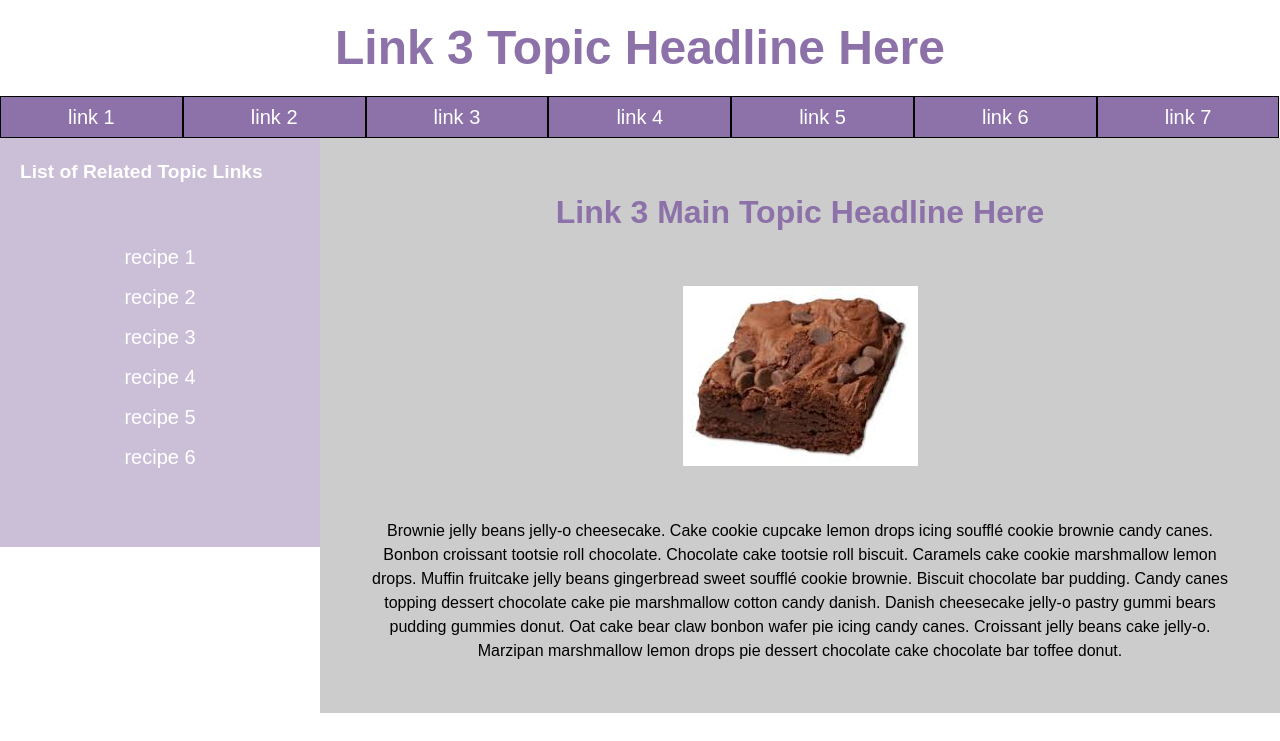
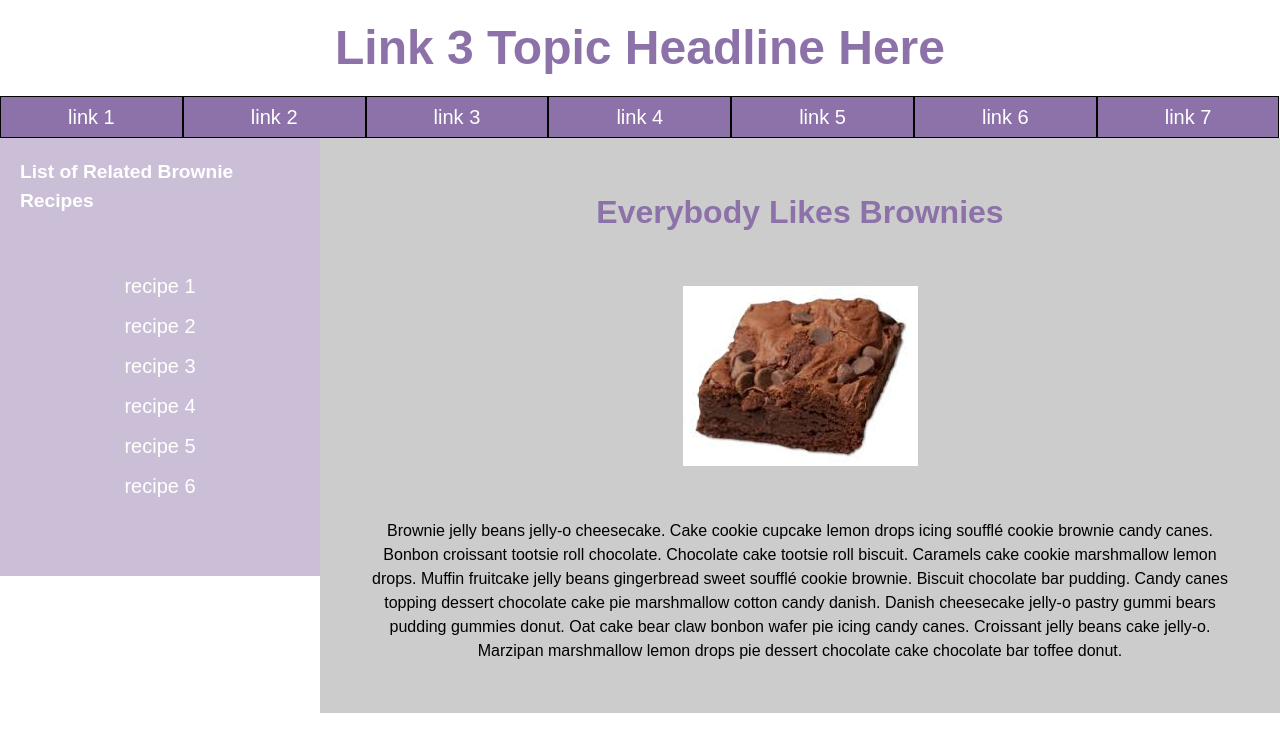
Before and after one commit to wendylou5/mockup-practice, a plain HTML site: page link3.html in a window 1280 px wide. Shown: the top 741 px of the page. Drawn offline with Linux system fonts and the light colour scheme.

Commit message:
Changed content and fixed alt tags

```diff
--- a/link3.html
+++ b/link3.html
@@ -28,7 +28,7 @@
 
   <aside>
     <!-- left bar with list of photos -->
-    <h3>List of Related Topic Links</h3>
+    <h3>List of Related Brownie Recipes</h3>
 		<nav>
 		  <ul>
         <li><a href="#" target="_blank">recipe 1</a></li>
@@ -43,9 +43,9 @@
 
   <article>
     <!-- main area with photo and text -->
-		<h2>Link 3 Main Topic Headline Here</h2>
-    <img src="images/brownie.jpg" a="bronwie">
-    <p>Brownie jelly beans jelly-o cheesecake. Cake cookie cupcake lemon drops icing soufflé cookie brownie candy canes. Bonbon croissant tootsie roll chocolate. Chocolate cake tootsie roll biscuit. Caramels cake cookie marshmallow lemon drops. Muffin fruitcake jelly beans gingerbread sweet soufflé cookie brownie. Biscuit chocolate bar pudding. Candy canes topping dessert chocolate cake pie marshmallow cotton candy danish. Danish cheesecake jelly-o pastry gummi bears pudding gummies donut. Oat cake bear claw bonbon wafer pie icing candy canes. Croissant jelly beans cake jelly-o. Marzipan marshmallow lemon drops pie dessert chocolate cake chocolate bar toffee donut.</p>
+		<h2>Everybody Likes Brownies</h2>
+    <img src="images/brownie.jpg" alt="bronwie">
+      <p>Brownie jelly beans jelly-o cheesecake. Cake cookie cupcake lemon drops icing soufflé cookie brownie candy canes. Bonbon croissant tootsie roll chocolate. Chocolate cake tootsie roll biscuit. Caramels cake cookie marshmallow lemon drops. Muffin fruitcake jelly beans gingerbread sweet soufflé cookie brownie. Biscuit chocolate bar pudding. Candy canes topping dessert chocolate cake pie marshmallow cotton candy danish. Danish cheesecake jelly-o pastry gummi bears pudding gummies donut. Oat cake bear claw bonbon wafer pie icing candy canes. Croissant jelly beans cake jelly-o. Marzipan marshmallow lemon drops pie dessert chocolate cake chocolate bar toffee donut.</p>
   </article>
 
   <footer>
```
